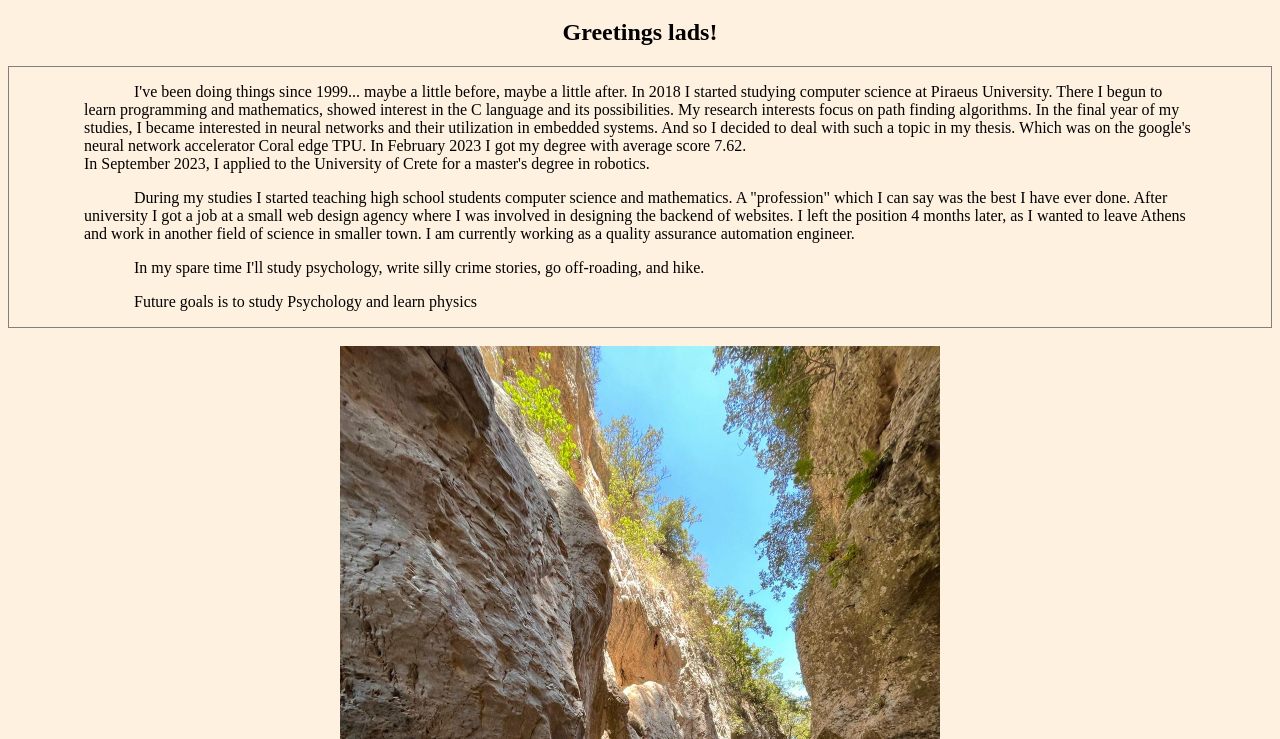
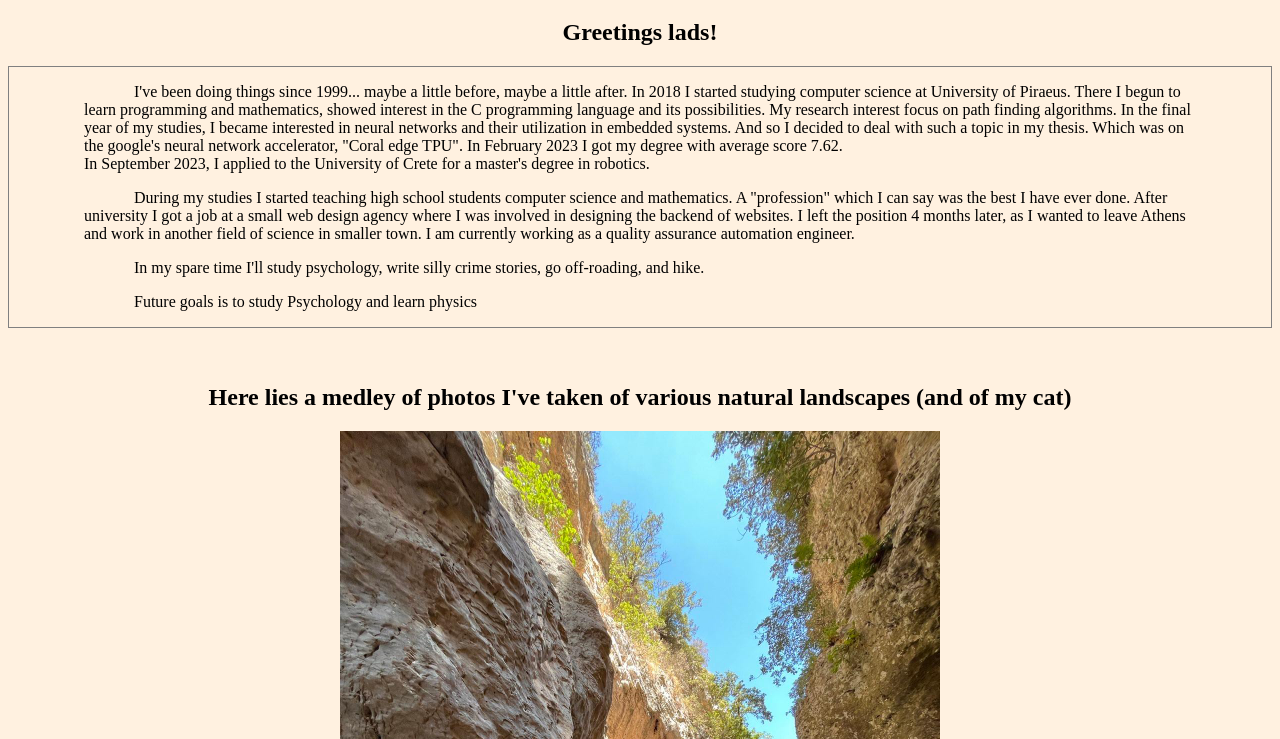
Before and after one commit to katevasc/katevasc.github.io, a plain HTML site: page index.html in a window 1280 px wide. Shown: the part 61-800 px from the top of the page. Drawn offline with Linux system fonts and the light colour scheme.

Commit message:
Update index.html

```diff
--- a/index.html
+++ b/index.html
@@ -18,7 +18,7 @@
 		<h2>Greetings lads!</h2>
 		<div>
 			<p>
-				I've been doing things since 1999... maybe a little before, maybe a little after. In 2018 I started studying computer science at Piraeus University. There I begun to learn programming and mathematics, showed interest in the C language and its possibilities. My research interests focus on path finding algorithms. In the final year of my studies, I became interested in neural networks and their utilization in embedded systems. And so I decided to deal with such a topic in my thesis. Which was on the google's neural network accelerator Coral edge TPU. In February 2023 I got my degree with average score 7.62.
+				I've been doing things since 1999... maybe a little before, maybe a little after. In 2018 I started studying computer science at University of Piraeus. There I begun to learn programming and mathematics, showed interest in the C programming language and its possibilities. My research interest focus on path finding algorithms. In the final year of my studies, I became interested in neural networks and their utilization in embedded systems. And so I decided to deal with such a topic in my thesis. Which was on the google's neural network accelerator, "Coral edge TPU". In February 2023 I got my degree with average score 7.62.
 				<br>
 				In September 2023, I applied to the University of Crete for a master's degree in robotics.
 			</p>
@@ -33,7 +33,8 @@
 			</p>
 		</div>
 		<br>
-
+		<br>
+		<h2>Here lies a medley of photos I've taken of various natural landscapes (and of my cat)</h2>
   		<img src="img1.jpg" class="mySlides" width="600" height="800">
 		<img src="img2.jpg" class="mySlides" width="600" height="800">
 		<img src="img4.jpg" class="mySlides" width="600" height="800">
```
